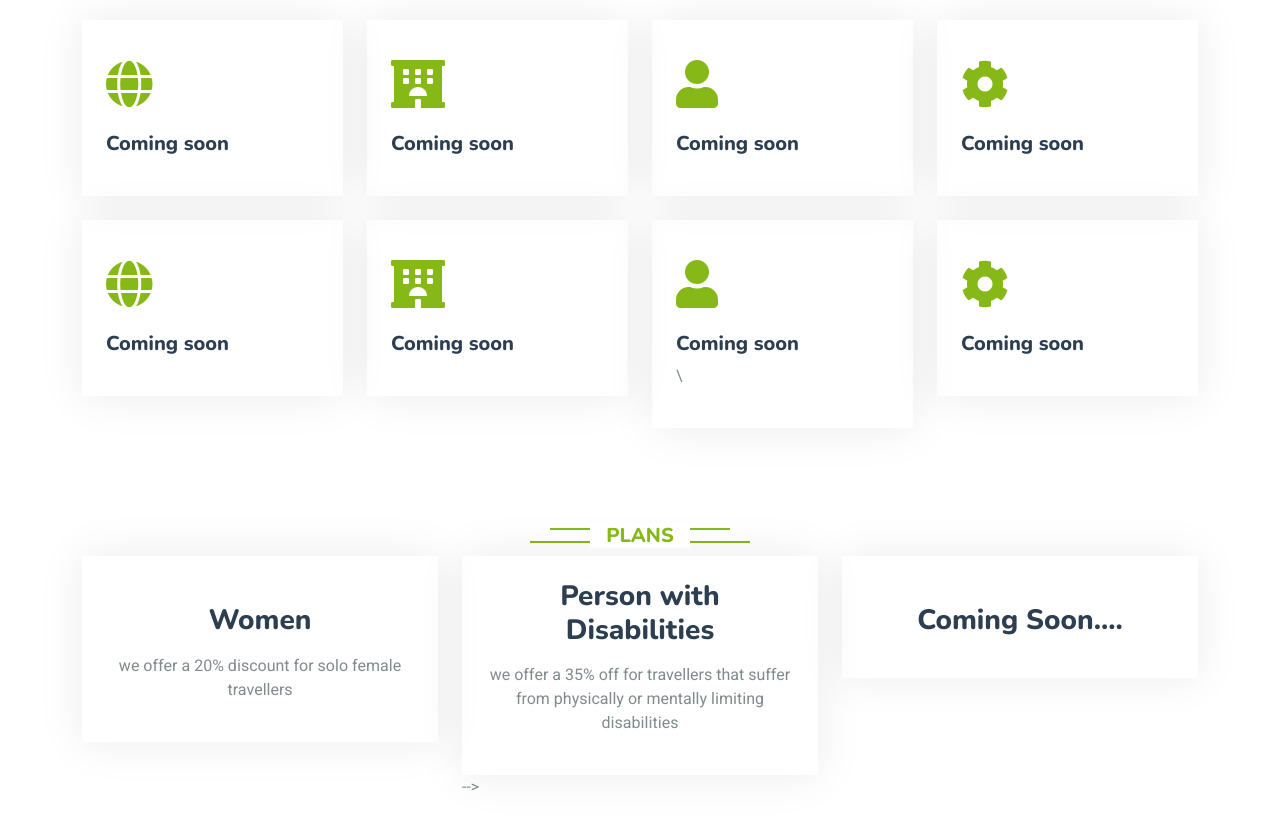
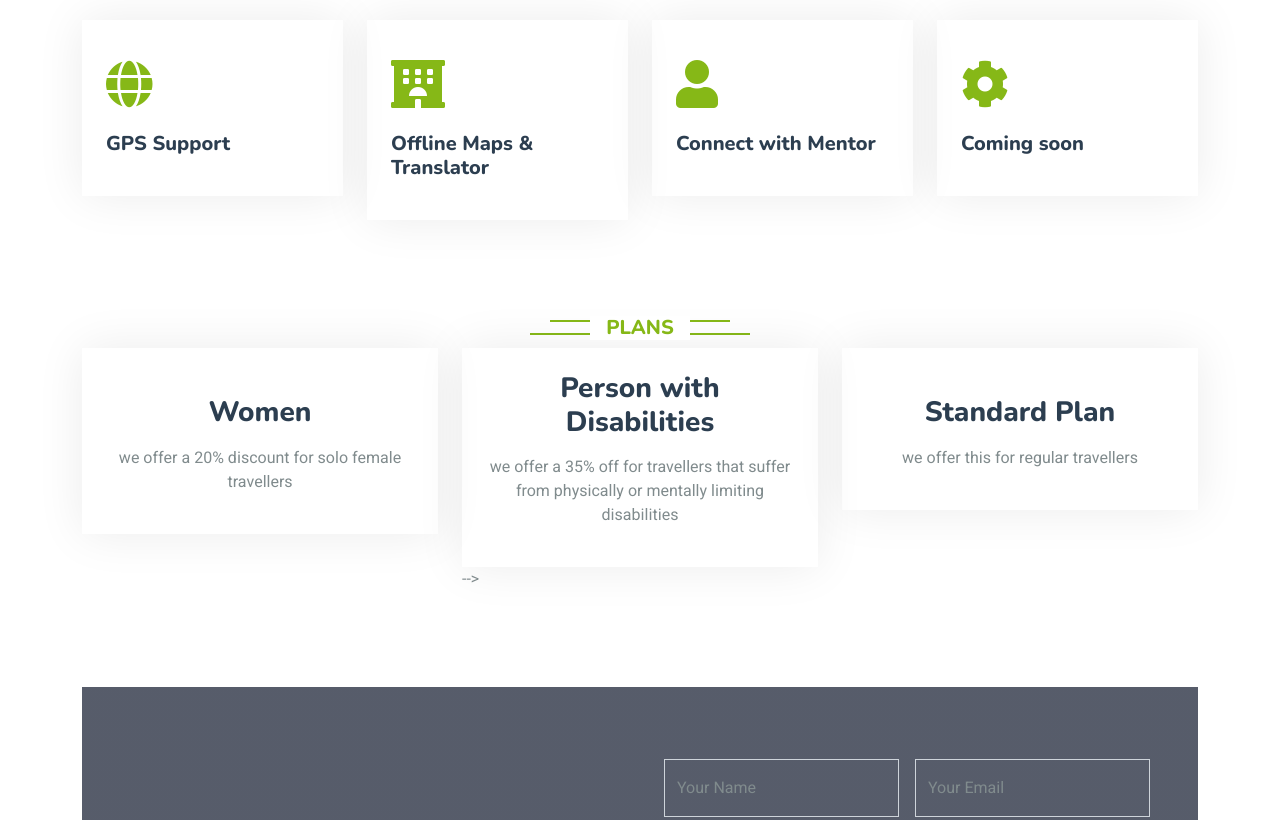
Before and after one commit to Da-Gai/hacks9-GrizzlyBearz, a plain HTML site: page index.html in a window 1280 px wide. Shown: the part 1280-2100 px from the top of the page. Drawn offline with nearby package versions, Linux system fonts and the light colour scheme.

Commit message:
hopefuly last commit

```diff
--- a/index.html
+++ b/index.html
@@ -118,7 +118,7 @@
                 </div>
                 <div class="col-lg-6 wow fadeInUp" data-wow-delay="0.3s">
                     <h6 class="section-title bg-white text-start text-primary pe-3">About Us</h6>
-                    <h1 class="mb-4">Welcome to <span class="text-primary">Travel mentor</span></h1>
+                    <h1 class="mb-4">Welcome to <span class="text-primary">Travel Mentor</span></h1>
                     <p class="mb-4"> Travel mentor aims to connect newer travellers to experienced travellers or locals to allow the experienced travellers to mentor them and help guide their trip<br>
                         Our services: offline package > a map and an offline translator that contains travel advisory information.</p>
                     <p class="mb-4">Free Trial: a free trial for one trip for first time users<br>
@@ -146,7 +146,7 @@
                     <div class="service-item rounded pt-3">
                         <div class="p-4">
                             <i class="fa fa-3x fa-globe text-primary mb-4"></i>
-                            <h5>Coming soon</h5>
+                            <h5>GPS Support</h5>
                             <p></p>
                         </div>
                     </div>
@@ -155,7 +155,7 @@
                     <div class="service-item rounded pt-3">
                         <div class="p-4">
                             <i class="fa fa-3x fa-hotel text-primary mb-4"></i>
-                            <h5>Coming soon</h5>
+                            <h5>Offline Maps & Translator</h5>
                             <p></p>
                         </div>
                     </div>
@@ -164,7 +164,7 @@
                     <div class="service-item rounded pt-3">
                         <div class="p-4">
                             <i class="fa fa-3x fa-user text-primary mb-4"></i>
-                            <h5>Coming soon</h5>
+                            <h5>Connect with Mentor</h5>
                             <p></p>
                         </div>
                     </div>
@@ -178,42 +178,7 @@
                         </div>
                     </div>
                 </div>
-                <div class="col-lg-3 col-sm-6 wow fadeInUp" data-wow-delay="0.1s">
-                    <div class="service-item rounded pt-3">
-                        <div class="p-4">
-                            <i class="fa fa-3x fa-globe text-primary mb-4"></i>
-                            <h5>Coming soon</h5>
-                            <p></p>
-                        </div>
-                    </div>
-                </div>
-                <div class="col-lg-3 col-sm-6 wow fadeInUp" data-wow-delay="0.3s">
-                    <div class="service-item rounded pt-3">
-                        <div class="p-4">
-                            <i class="fa fa-3x fa-hotel text-primary mb-4"></i>
-                            <h5>Coming soon</h5>
-                            <p></p>
-                        </div>
-                    </div>
-                </div>
-                <div class="col-lg-3 col-sm-6 wow fadeInUp" data-wow-delay="0.5s">
-                    <div class="service-item rounded pt-3">
-                        <div class="p-4">
-                            <i class="fa fa-3x fa-user text-primary mb-4"></i>
-                            <h5>Coming soon</h5>
-                            <p>\</p>
-                        </div>
-                    </div>
-                </div>
-                <div class="col-lg-3 col-sm-6 wow fadeInUp" data-wow-delay="0.7s">
-                    <div class="service-item rounded pt-3">
-                        <div class="p-4">
-                            <i class="fa fa-3x fa-cog text-primary mb-4"></i>
-                            <h5>Coming soon</h5>
-                            <p></p>
-                        </div>
-                    </div>
-                </div>
+
             </div>
         </div>
     </div>
@@ -269,11 +234,11 @@
                         </div>
 
                         <div class="text-center p-4">
-                            <h3 class="mb-0">Coming Soon....</h3>
+                            <h3 class="mb-0">Standard Plan</h3>
                             <div class="mb-3">
 
                             </div>
-
+                            <p>we offer this for regular travellers</p>
 
                             </div>
                         </div>
@@ -370,7 +335,7 @@
                         <div class="d-inline-flex align-items-center justify-content-center bg-primary rounded-circle position-absolute top-0 start-50 translate-middle shadow" style="width: 100px; height: 100px;">
                             <i class="fa fa-dollar-sign fa-3x text-white"></i>
                         </div>
-                        <h5 class="mt-4">Upload a itinerary of your trip</h5>
+                        <h5 class="mt-4">Upload your travel plans</h5>
                         <hr class="w-25 mx-auto bg-primary mb-1">
                         <hr class="w-50 mx-auto bg-primary mt-0">
                         <p class="mb-0"></p>
@@ -398,7 +363,7 @@
     <div class="container-xxl py-5 wow fadeInUp" data-wow-delay="0.1s">
         <div class="container">
             <div class="text-center">
-                <h4 class="section-title bg-white text-center text-primary px-3">Testimonial</h4>
+                <h4 class="section-title bg-white text-center text-primary px-3">Testimonials</h4>
                 <h1 class="mb-5"></h1>
             </div>
             <div class="owl-carousel testimonial-carousel position-relative">
```
Also changed, not shown: service.html (+1 -36 lines), 1 other file.
